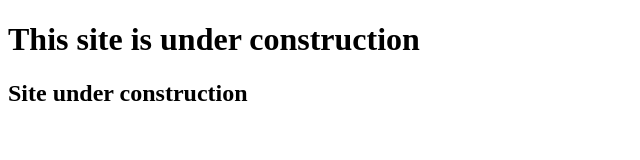
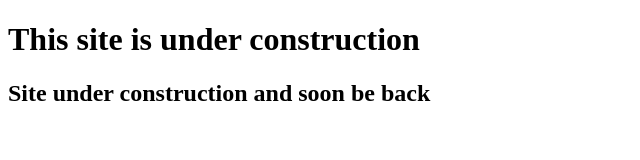
Before and after one commit to abea12/trial, a plain HTML site: page index.html in a window 1280 px wide. Shown: the whole page, without its empty margins (0-640 px from the left). Drawn offline with Linux system fonts and the light colour scheme.

Commit message:
latest update

```diff
--- a/index.html
+++ b/index.html
@@ -8,6 +8,6 @@
 </head>
 <body>
     <h1>This site is under construction</h1>
-    <h2>Site under construction</h2>
+    <h2>Site under construction and soon be back</h2>
 </body>
 </html>
```
